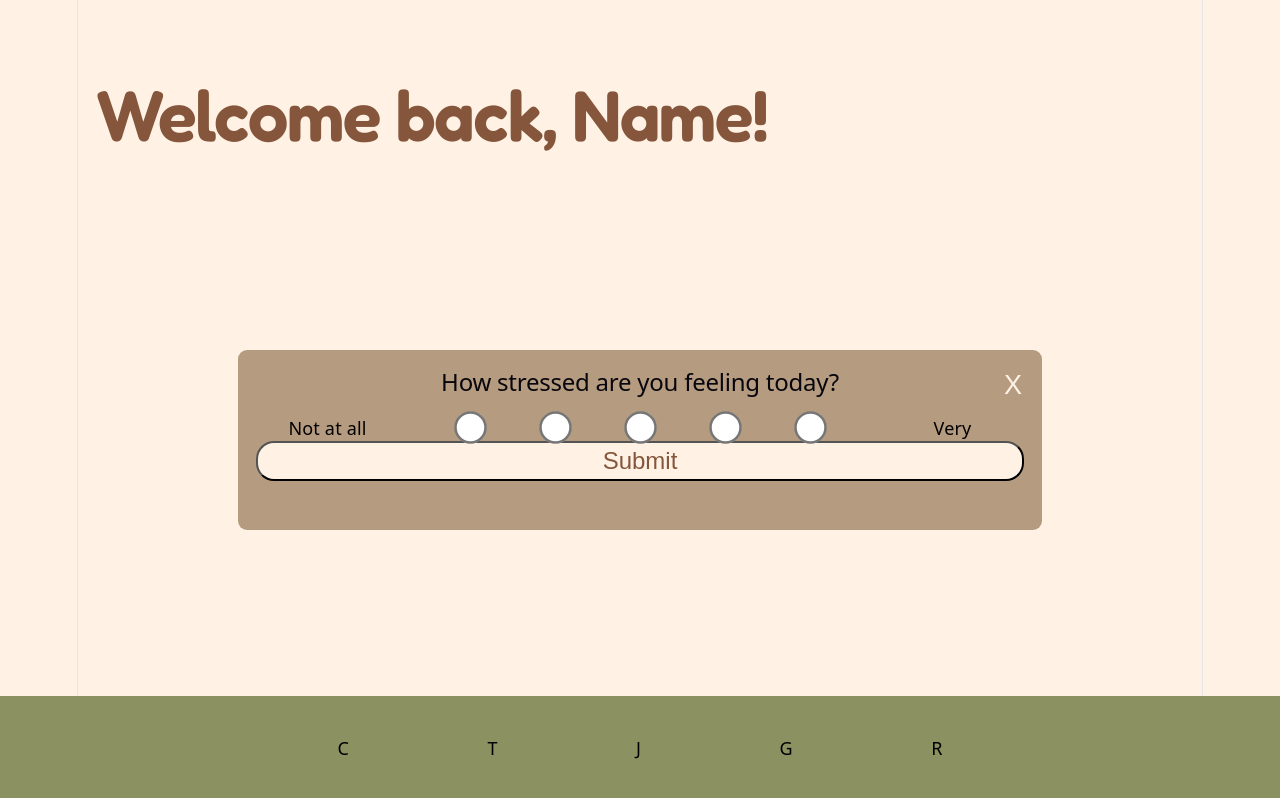
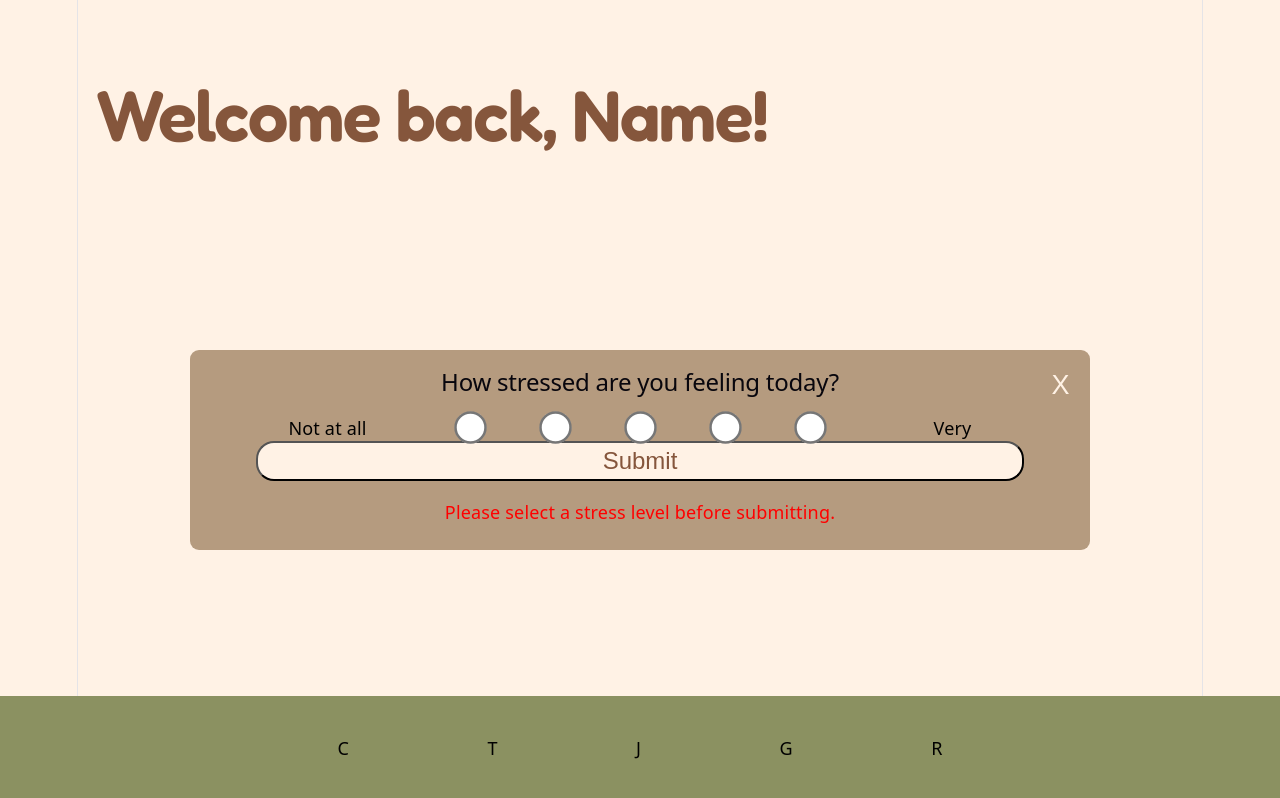
Before and after one commit to EmberCoder/projectuntangle, a React (Vite) app: page / in a window 1280 px wide. Both pictures are taken after a click on the button "Submit". Built offline with nearby package versions, Linux system fonts and the light colour scheme.

Commit message:
Added an error message if no stress level is selected

```diff
--- a/src/components/StressQuestion/StressPopup.css
+++ b/src/components/StressQuestion/StressPopup.css
@@ -1,12 +1,15 @@
 .StressSection {
+    height: 30vh;
     background-color: rgb(181, 155, 127);
     margin: 1rem;
     border-radius: 0.5rem;
-    height: 30vh;
     font-size: 1.5rem;
     color: black;
     padding: 1rem;
+    display: inline-block;
+    margin: 0;
     position: relative;
+    width: 80%;
 }
 
 .OptionButtons {
--- a/src/components/StressQuestion/StressQuestion.css
+++ b/src/components/StressQuestion/StressQuestion.css
@@ -2,13 +2,14 @@
     background-color: rgb(181, 155, 127);
     margin: 1rem;
     border-radius: 0.5rem;
-    height: 10rem;
+    height: 25vh;
     font-size: 1.5rem;
     color: black;
     padding: 1rem;
     display: inline-block;
     margin: 0;
     position: relative;
+    width: 80%;
 }
 
 .scale {
@@ -58,3 +59,10 @@
     border-color: rgba(0,0,0,0);
     color: rgb(255, 242, 229);
 }
+
+.ErrorMessage {
+    color: red;
+    font-size: 1rem;
+    margin-top: 1rem;
+    text-align: center;
+}
--- a/src/components/StressQuestion/StressQuestion.jsx
+++ b/src/components/StressQuestion/StressQuestion.jsx
@@ -1,11 +1,19 @@
+import { useState } from 'react';
 import ExitButton from '../ExitButton';
 import './StressQuestion.css';
 
 const StressQuestion = ({setScale, setShowPopup, scale, setShowQuestion, showQuestion}) => {
+    const [errorMessage, setErrorMessage] = useState(false);
     const onOptionChange = (e) => {
         setScale(e.target.value);
+        setErrorMessage(false);
     }
     const handleSubmit = () => {
+        if (scale === '') {
+            setErrorMessage(true);
+            return;
+        }
+
         if (Number(scale) >= 3) {
             setShowPopup(true);
         }
@@ -30,10 +38,16 @@ const StressQuestion = ({setScale, setShowPopup, scale, setShowQuestion, showQue
                 </div>
 
             <div className="submit">
-                <button class="SubmitButton" onClick={handleSubmit}>Submit</button>
+                <button className="SubmitButton" onClick={handleSubmit}>Submit</button>
             </div>
+
+            <div className="ErrorMessage">
+                {errorMessage && (
+                    <p>Please select a stress level before submitting.</p>
+                )}
             </div>
         </div>
+    </div>
     );
 };
 
```
